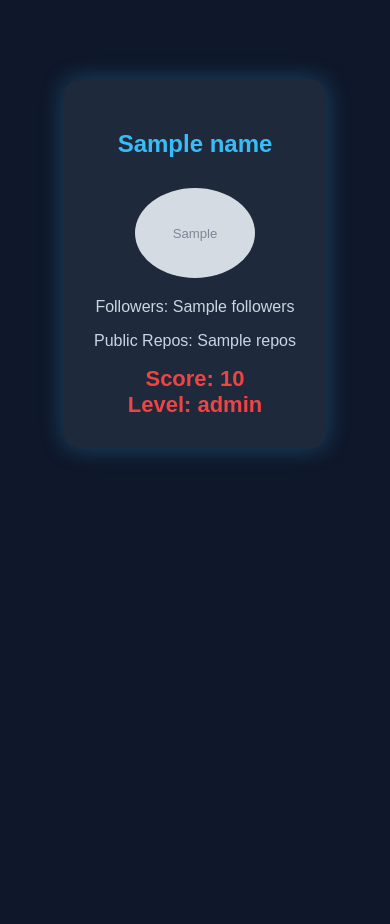
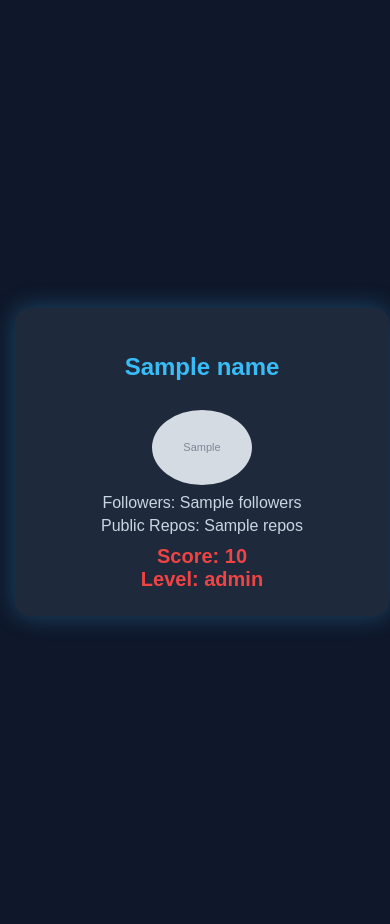
Before and after one commit to DemaAhmed1/github-recruiter-analyzer, a Flask app: template templates/result.html in a window 390 px wide. Before the commit the page ends 458 px from the top, so only its background shows below. Run offline with Flask 3, Linux system fonts and the light colour scheme; the template is opened without the code that fills it: most values are stand-ins (such as "Sample title", 1, 10 or a date in 2020); grey boxes marked "Sample" are stand-in pictures.

Commit message:
fix responsive design and improve UI

```diff
--- a/templates/result.html
+++ b/templates/result.html
@@ -9,16 +9,27 @@
 text-align: center;
 background: #0f172a;
 color: white;
-margin-top: 80px;
+
+margin: 0;
+padding: 40px 15px;
+
+display: flex;
+flex-direction: column;
+justify-content: center;
+min-height: 100vh;
 }
 
 .card {
 background: #1e293b;
 display: inline-block;
-padding: 30px;
+padding: 25px;
 border-radius: 15px;
 box-shadow: 0 0 25px rgba(56,189,248,0.3);
 animation: pop 0.5s ease;
+
+width: 90%;
+max-width: 350px;
+margin: auto;
 }
 
 @keyframes pop {
@@ -29,6 +40,7 @@
 img {
 border-radius: 50%;
 margin-top: 10px;
+width: 100px;
 }
 
 h2 {
@@ -37,10 +49,11 @@
 
 p {
 color: #cbd5e1;
+margin: 5px 0;
 }
 
 .score {
-font-size: 22px;
+font-size: 20px;
 font-weight: bold;
 margin-top: 10px;
 }
@@ -56,7 +69,7 @@
 <div class="card">
 <h2>{{ name }}</h2>
 
-<img src="{{ avatar }}" width="120">
+<img src="{{ avatar }}" width="100">
 
 <p>Followers: {{ followers }}</p>
 <p>Public Repos: {{ repos }}</p>
@@ -72,7 +85,7 @@
 </div>
 </div>
 
-<!-- 🎉 احتفال حقيقي -->
+<!-- 🎉 احتفال -->
 {% if celebrate %}
 <script src="https://cdn.jsdelivr.net/npm/canvas-confetti@1.6.0/dist/confetti.browser.min.js"></script>
 
```
